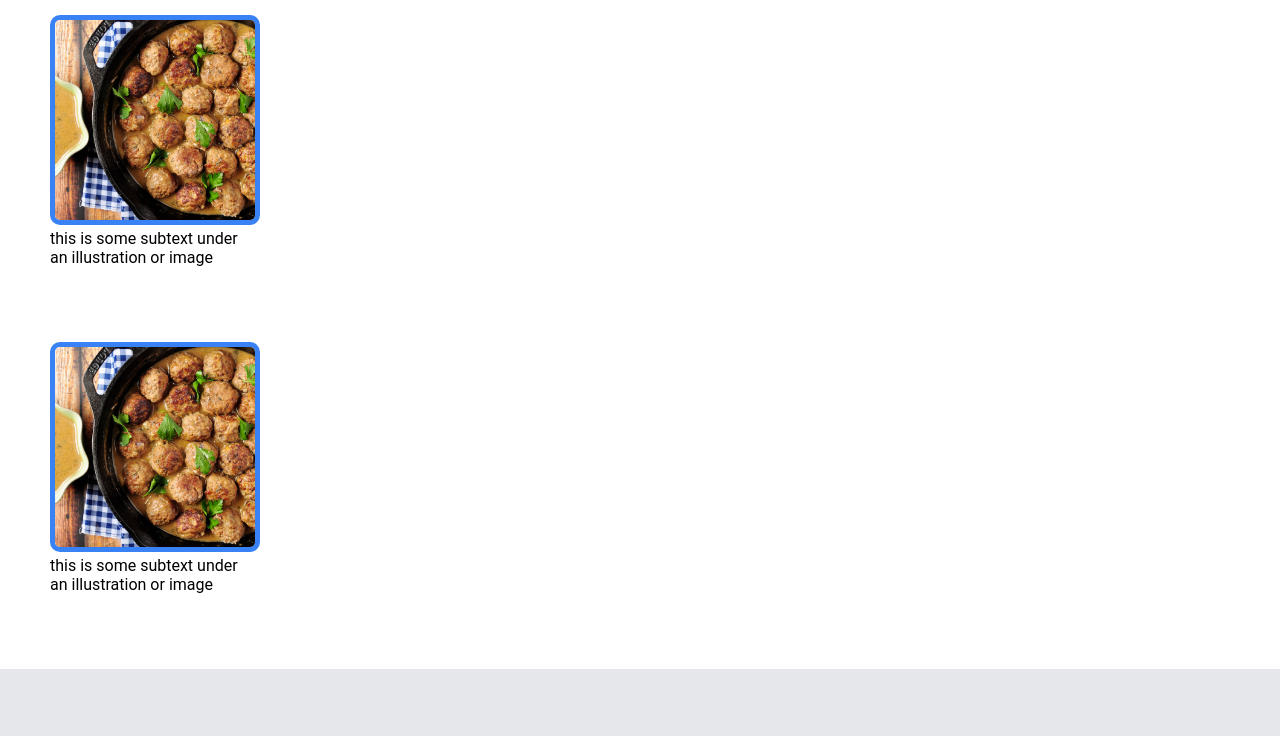
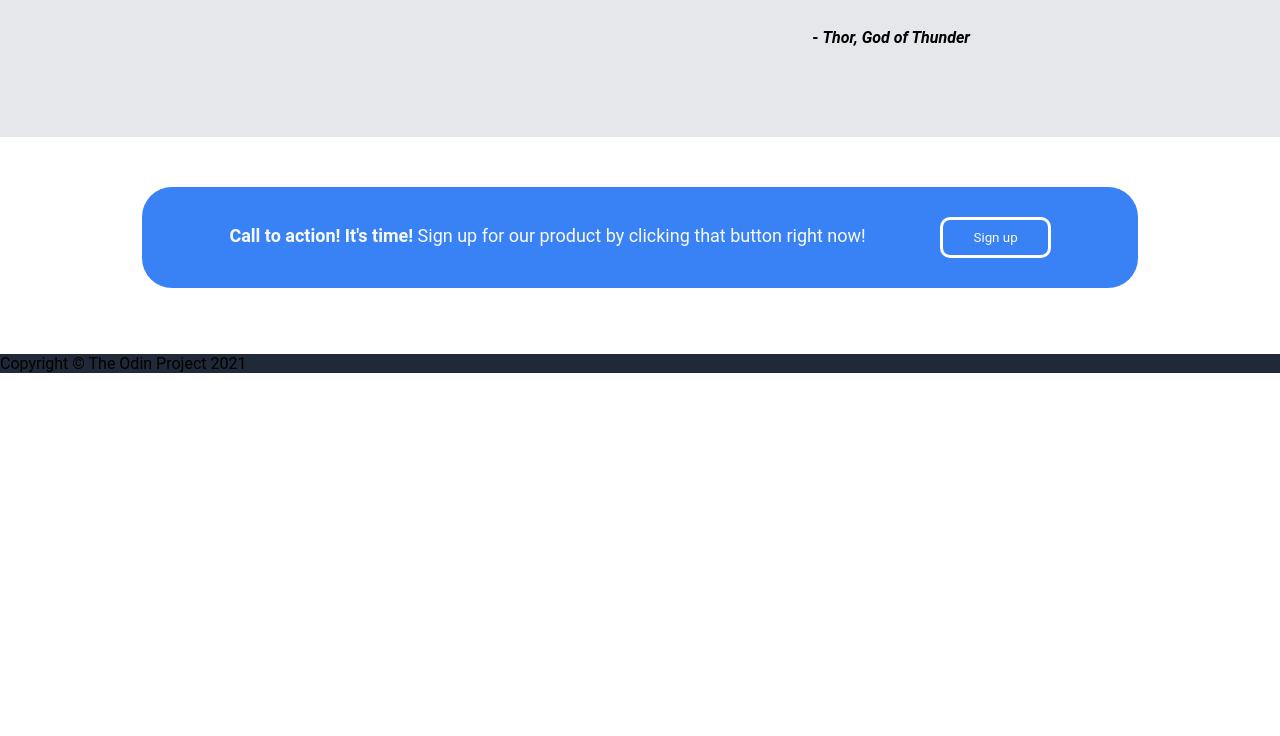
Before and after one commit to VexAve/odin-landing-page, a plain HTML site: page index.html in a window 1280 px wide. Shown: the part 1100-1836 px from the top of the page. After the commit the page ends 1489 px from the top, so only its background shows below. Drawn offline with Linux system fonts and the light colour scheme.

Commit message:
Add styling for last section

```diff
--- a/index.html
+++ b/index.html
@@ -29,6 +29,7 @@
         </section>
         <section id="random-info">
             <h2>Some random information.</h2>
+            <div>
                 <figure>
                     <img src="images/swedish-meatballs.jpg" alt="">
                     <figcaption>this is some subtext under an illustration or image</figcaption>
@@ -45,6 +46,7 @@
                     <img src="images/swedish-meatballs.jpg" alt="">
                     <figcaption>this is some subtext under an illustration or image</figcaption>
                 </figure>
+            </div>
         </section>
         <section id="thor-quote">
             <blockquote>
@@ -59,8 +61,10 @@
         </section>
         <section id="call-to-action">
             <div>
+                <p>
                     <strong>Call to action! It's time!</strong>
-                <p>Sign up for our product by clicking that button right now!</p>
+                    Sign up for our product by clicking that button right now!
+                </p>
                 <button>Sign up</button>
             </div>
         </section>
--- a/styles.css
+++ b/styles.css
@@ -63,7 +63,7 @@ header a {
     object-fit: contain;
 }
 
-#hero button {
+#hero button, #call-to-action button {
     background-color: #3882f6;
     color: #f9faf8;
     border: none;
@@ -127,3 +127,24 @@ header a {
 #thor-quote p:last-child {
     font-weight: bold;
 }
+
+#call-to-action {
+    display: flex;
+    justify-content: center;
+}
+
+#call-to-action div {
+    font-size: 18px;
+    background-color: #3882f6;
+    color: #f9faf8;
+    margin: 50px;
+    padding: 20px 50px;
+    width: 70%;
+    display: flex;
+    justify-content: space-around;
+    border-radius: 30px;
+}
+
+#call-to-action button {
+    border: 3px solid white
+}
```
Lines whose indentation alone changed are shown as unchanged.
